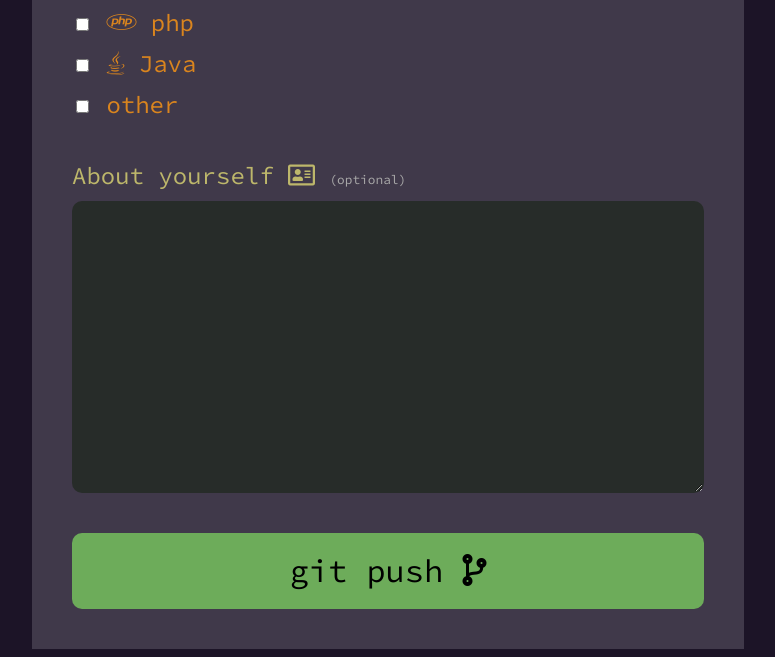
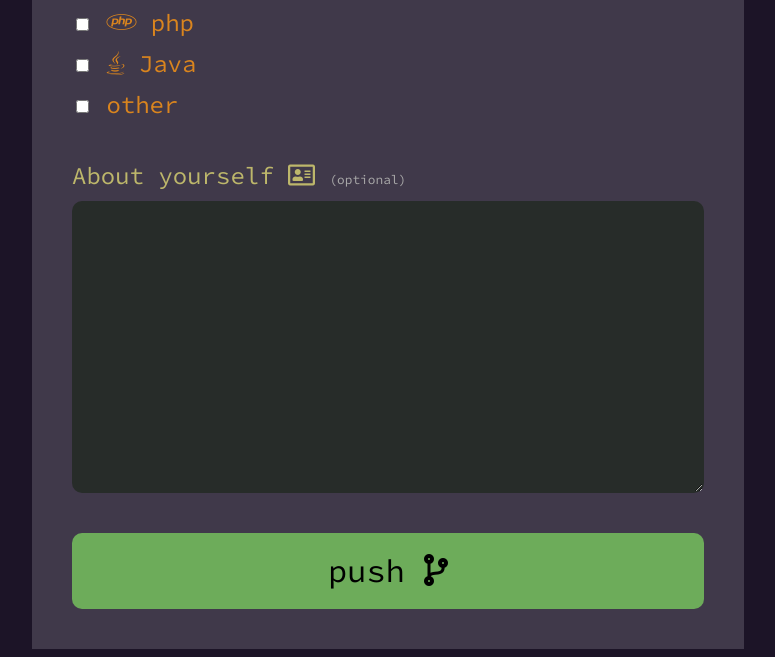
Before and after one commit to menard-codes/survey-form, a plain HTML site: page index.html in a window 1280 px wide. Shown: the part 1190-1847 px from the top of the page, without its empty margins (252-1027 px from the left). Drawn offline with Linux system fonts and the light colour scheme.

Commit message:
added favicon | update submit button

```diff
--- a/index.html
+++ b/index.html
@@ -10,6 +10,7 @@
     <link href="https://fonts.googleapis.com/css2?family=Source+Code+Pro&display=swap" rel="stylesheet">
     <link href="https://fonts.googleapis.com/css2?family=Press+Start+2P&display=swap" rel="stylesheet">
     <link rel="stylesheet" href="https://use.fontawesome.com/releases/v5.8.1/css/all.css" integrity="sha384-50oBUHEmvpQ+1lW4y57PTFmhCaXp0ML5d60M1M7uH2+nqUivzIebhndOJK28anvf" crossorigin="anonymous">
+    <link rel="icon" type="image/png" href="favicon.png">
 </head>
 <body>
     <!-- bugs: mobile layout, fix later -->
@@ -97,7 +98,7 @@
             <label class="label" for="about">About yourself <i class="far fa-address-card"></i> <span class="optional">(optional)</span></label>
             <textarea name="about" id="about" cols="30" rows="10"></textarea>
         </div>
-        <button id="submit" type="submit">git push <i class="fas fa-code-branch"></i>
+        <button id="submit" type="submit">push <i class="fas fa-code-branch"></i>
         </button>
     </form>
 
```
Also changed, not shown: favicon.png (added).
